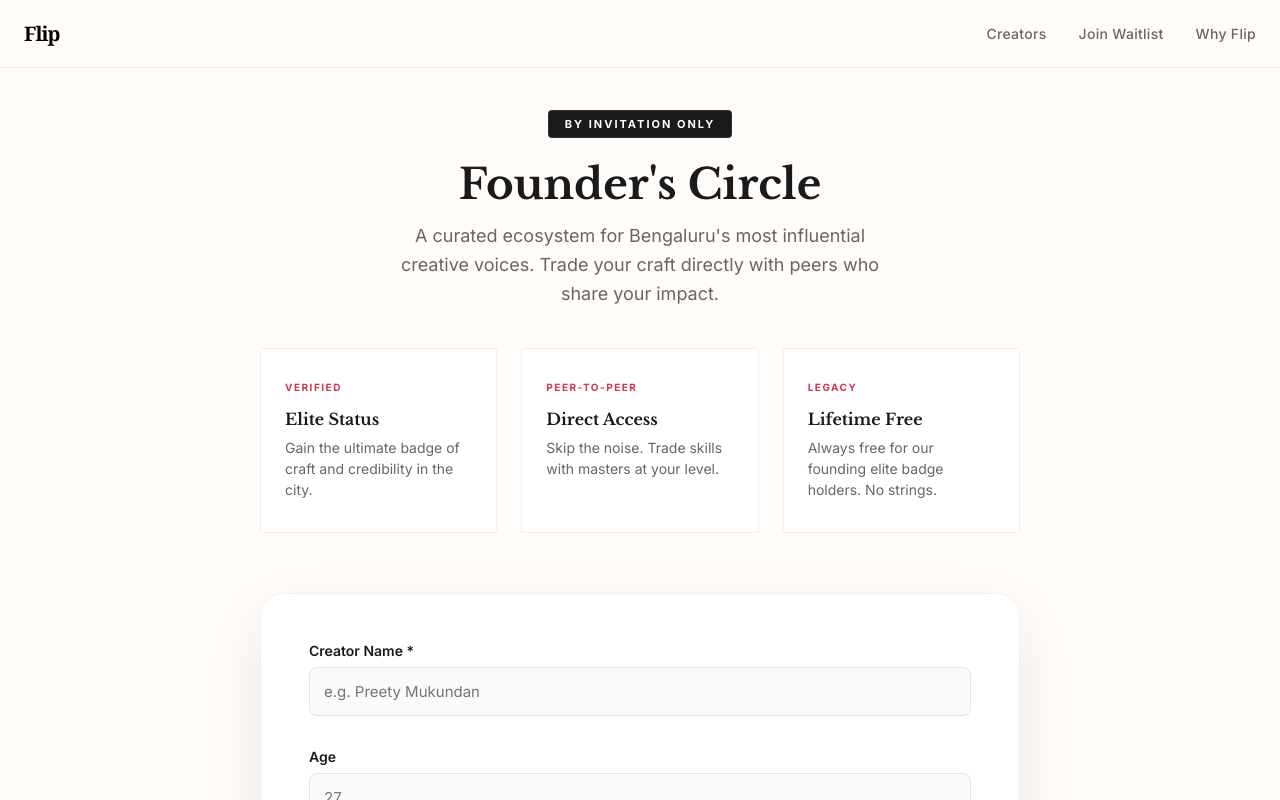
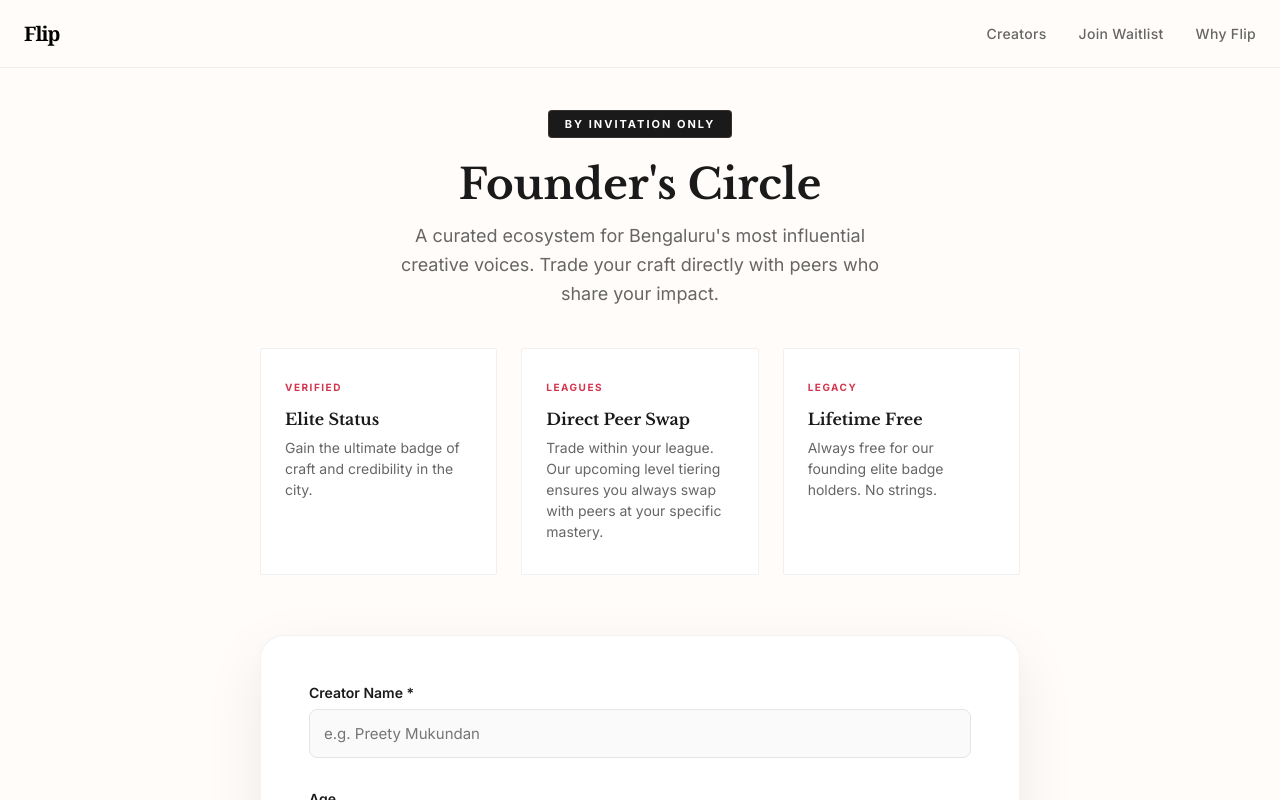
Before and after one commit to adamsyy/flip-frontend, a React (Vite) app: page /onboard in a window 1280 px wide. Shown: the top 800 px of the page. Built offline with nearby package versions, Linux system fonts and the light colour scheme; no server answers.

Commit message:
update: onboard page to mention upcoming leagues and tiering

```diff
--- a/src/pages/OnboardPage/OnboardPage.tsx
+++ b/src/pages/OnboardPage/OnboardPage.tsx
@@ -140,9 +140,9 @@ export const OnboardPage = () => {
           <p>Gain the ultimate badge of craft and credibility in the city.</p>
         </div>
         <div className={styles.whyCard}>
-          <span className={styles.whyIcon}>Peer-to-Peer</span>
-          <h3>Direct Access</h3>
-          <p>Skip the noise. Trade skills with masters at your level.</p>
+          <span className={styles.whyIcon}>Leagues</span>
+          <h3>Direct Peer Swap</h3>
+          <p>Trade within your league. Our upcoming level tiering ensures you always swap with peers at your specific mastery.</p>
         </div>
         <div className={styles.whyCard}>
           <span className={styles.whyIcon}>Legacy</span>
```
